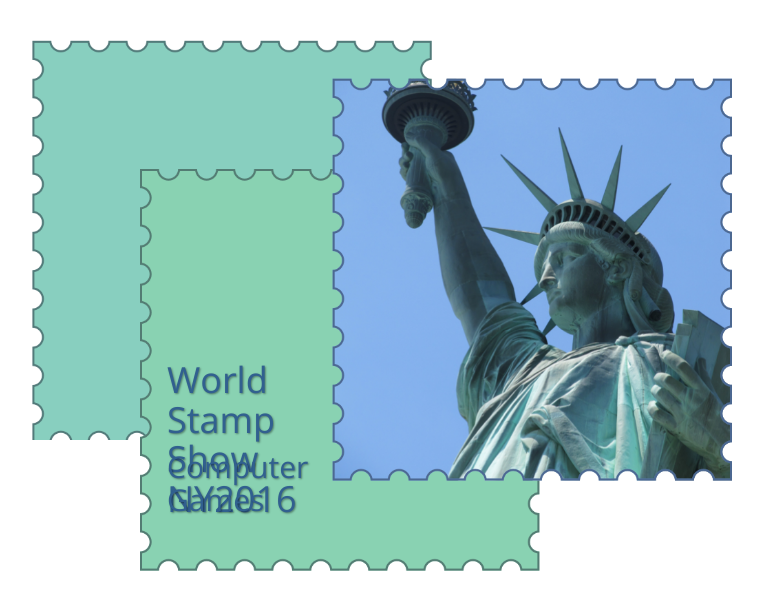
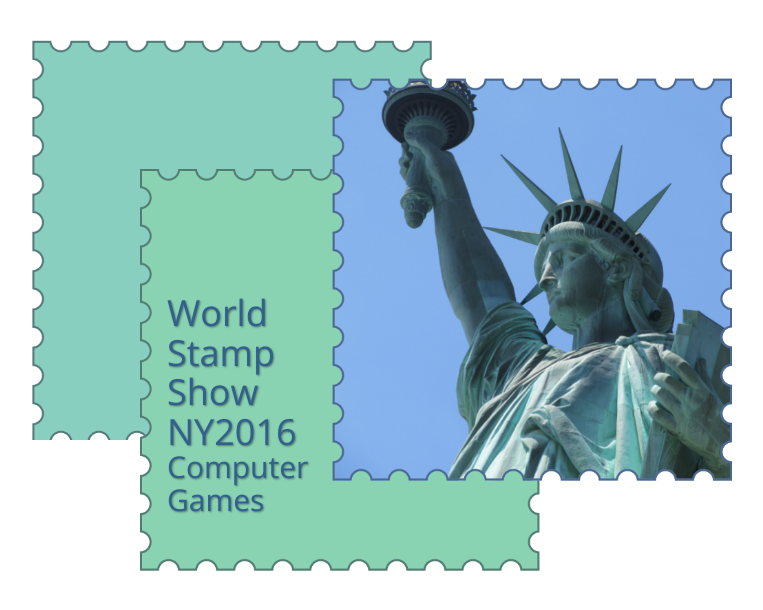
Before and after one commit to Stamp-Games/landing_page, a plain HTML site: page index.html in a window 1280 px wide. Shown: the whole page, without its empty margins (258-1021 px from the left). Drawn offline with nearby package versions, Linux system fonts and the light colour scheme.

Commit message:
Update style.css

```diff
--- a/css/style.css
+++ b/css/style.css
@@ -35,7 +35,7 @@ header:after{
 }
 header h1{
     position:absolute;
-    top: 300px;
+    top: 233px;
     left: 185px;
     width:200px;
     font-family:'Open Sans',sans-serif;
```
